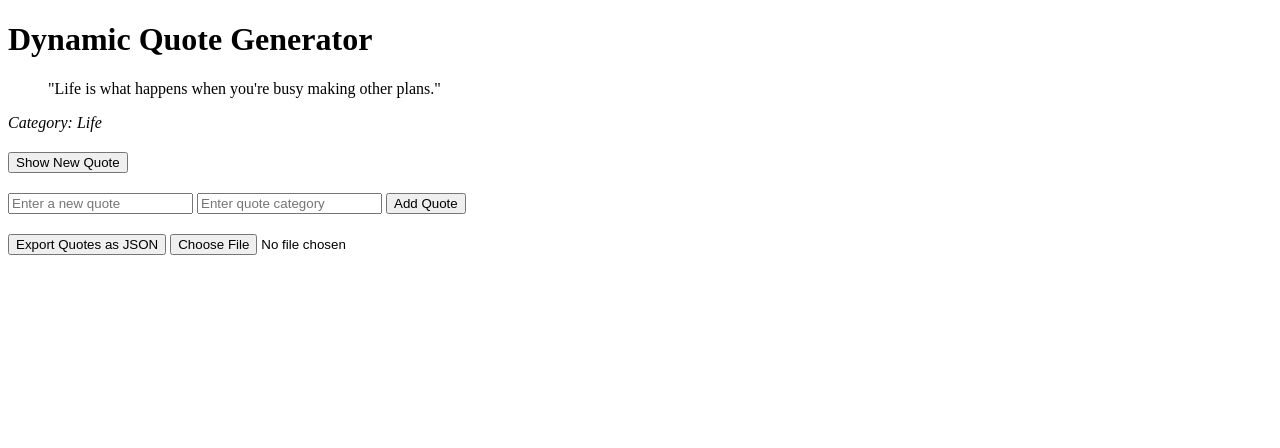
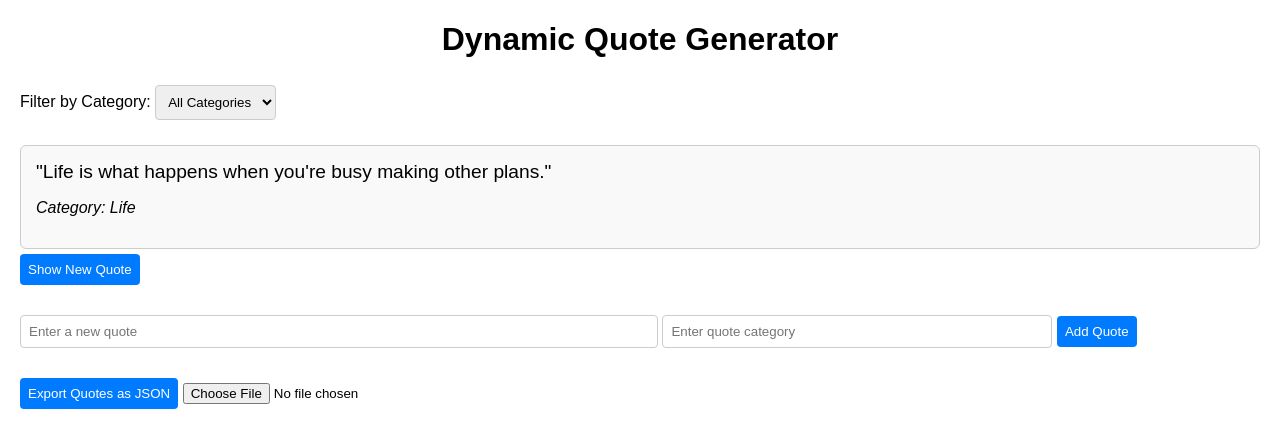
Before and after one commit to okoma-precious/alx_fe_javascript, a plain HTML site: page index.html in a window 1280 px wide. Both pictures are taken after a click on the button "Show New Quote". Drawn offline with Linux system fonts and the light colour scheme.

Commit message:
Ehance dynamic quote generator

```diff
--- a/index.html
+++ b/index.html
@@ -4,19 +4,69 @@
   <meta charset="UTF-8" />
   <meta name="viewport" content="width=device-width, initial-scale=1.0"/>
   <title>Dynamic Quote Generator</title>
+  <style>
+    body {
+      font-family: Arial, sans-serif;
+      margin: 20px;
+    }
+    h1 {
+      text-align: center;
+    }
+    #quoteDisplay {
+      margin-top: 20px;
+      padding: 15px;
+      border: 1px solid #ccc;
+      border-radius: 6px;
+      background: #f9f9f9;
+    }
+    blockquote {
+      font-size: 1.2em;
+      margin: 0;
+    }
+    select, input[type="text"], button {
+      padding: 8px;
+      margin: 5px 0;
+      border-radius: 4px;
+      border: 1px solid #ccc;
+    }
+    button {
+      background-color: #007bff;
+      color: white;
+      border: none;
+      cursor: pointer;
+    }
+    button:hover {
+      opacity: 0.9;
+    }
+  </style>
 </head>
 <body>
+
   <h1>Dynamic Quote Generator</h1>
 
-  <div id="quoteDisplay" style="margin-bottom: 20px;"></div>
+  <!-- Category Filter Dropdown -->
+  <div>
+    <label for="categoryFilter">Filter by Category:</label>
+    <select id="categoryFilter" onchange="filterQuotes()">
+      <option value="all">All Categories</option>
+      <!-- Categories populated dynamically -->
+    </select>
+  </div>
+
+  <!-- Quote Display Section -->
+  <div id="quoteDisplay"></div>
+
+  <!-- Show Random Quote Button -->
   <button id="newQuote">Show New Quote</button>
 
+  <!-- Add Quote Form -->
   <div style="margin-top: 20px;">
-    <input id="newQuoteText" type="text" placeholder="Enter a new quote" />
-    <input id="newQuoteCategory" type="text" placeholder="Enter quote category" />
+    <input id="newQuoteText" type="text" placeholder="Enter a new quote" style="width: 50%;"/>
+    <input id="newQuoteCategory" type="text" placeholder="Enter quote category" style="width: 30%;"/>
     <button onclick="addQuote()">Add Quote</button>
   </div>
 
+  <!-- Import/Export Section -->
   <div style="margin-top: 20px;">
     <button onclick="exportQuotes()">Export Quotes as JSON</button>
     <input type="file" id="importFile" accept=".json" onchange="importFromJsonFile(event)" />
--- a/script.js
+++ b/script.js
@@ -1,35 +1,48 @@
-// Initialize quotes from localStorage or fallback to default
 let quotes = JSON.parse(localStorage.getItem("quotes")) || [
   { text: "The best way to get started is to quit talking and begin doing.", category: "Motivation" },
   { text: "Don't let yesterday take up too much of today.", category: "Motivation" },
   { text: "Life is what happens when you're busy making other plans.", category: "Life" },
 ];
 
-// Save quotes to localStorage
 function saveQuotes() {
   localStorage.setItem("quotes", JSON.stringify(quotes));
 }
 
-// Display a random quote
+function populateCategories() {
+  const categorySet = new Set(quotes.map(quote => quote.category));
+  const categoryFilter = document.getElementById("categoryFilter");
+
+  // Clear existing categories first
+  categoryFilter.innerHTML = `<option value="all">All Categories</option>`;
+
+  categorySet.forEach(category => {
+    const option = document.createElement("option");
+    option.value = category;
+    option.textContent = category;
+    categoryFilter.appendChild(option);
+  });
+}
+
 function showRandomQuote() {
-  if (quotes.length === 0) {
-    document.getElementById("quoteDisplay").innerHTML = "<p>No quotes available. Add some!</p>";
+  const selectedCategory = document.getElementById("categoryFilter").value;
+  let filteredQuotes = selectedCategory === "all" ? quotes : quotes.filter(q => q.category === selectedCategory);
+
+  if (filteredQuotes.length === 0) {
+    document.getElementById("quoteDisplay").innerHTML = "<p>No quotes available for this category.</p>";
     return;
   }
-  const randomIndex = Math.floor(Math.random() * quotes.length);
-  const quote = quotes[randomIndex];
 
-  // Display the quote
+  const randomIndex = Math.floor(Math.random() * filteredQuotes.length);
+  const quote = filteredQuotes[randomIndex];
+
   document.getElementById("quoteDisplay").innerHTML = `
     <blockquote>"${quote.text}"</blockquote>
     <p><em>Category: ${quote.category}</em></p>
   `;
 
-  // Save last viewed quote index to sessionStorage (optional)
   sessionStorage.setItem("lastViewedQuoteIndex", randomIndex);
 }
 
-// Add a new quote from user input
 function addQuote() {
   const newText = document.getElementById("newQuoteText").value.trim();
   const newCategory = document.getElementById("newQuoteCategory").value.trim();
@@ -42,17 +55,16 @@ function addQuote() {
   const newQuote = { text: newText, category: newCategory };
   quotes.push(newQuote);
   saveQuotes();
+  populateCategories(); // Update categories dropdown with new category
 
-  // Clear input fields
   document.getElementById("newQuoteText").value = "";
   document.getElementById("newQuoteCategory").value = "";
 
   alert("Quote added successfully!");
 }
 
-// Export quotes to a JSON file
 function exportQuotes() {
-  const dataStr = JSON.stringify(quotes, null, 2); // Pretty-print JSON
+  const dataStr = JSON.stringify(quotes, null, 2);
   const blob = new Blob([dataStr], { type: "application/json" });
   const url = URL.createObjectURL(blob);
 
@@ -64,17 +76,15 @@ function exportQuotes() {
   document.body.removeChild(link);
 }
 
-// Import quotes from a JSON file
 function importFromJsonFile(event) {
   const fileReader = new FileReader();
   fileReader.onload = function(e) {
     try {
       const importedQuotes = JSON.parse(e.target.result);
-      if (!Array.isArray(importedQuotes)) {
-        throw new Error("Invalid JSON: Expected an array of quotes");
-      }
+      if (!Array.isArray(importedQuotes)) throw new Error("Invalid JSON: Expected an array of quotes");
       quotes.push(...importedQuotes);
       saveQuotes();
+      populateCategories();
       alert('Quotes imported successfully!');
     } catch (error) {
       alert("Error importing quotes: " + error.message);
@@ -83,15 +93,30 @@ function importFromJsonFile(event) {
   fileReader.readAsText(event.target.files[0]);
 }
 
-// Event listener for showing new quote
+function filterQuotes() {
+  const selectedCategory = document.getElementById("categoryFilter").value;
+  localStorage.setItem("selectedCategory", selectedCategory);
+
+  const filteredQuotes = selectedCategory === "all" ? quotes : quotes.filter(q => q.category === selectedCategory);
+
+  if (filteredQuotes.length === 0) {
+    document.getElementById("quoteDisplay").innerHTML = "<p>No quotes available for this category.</p>";
+    return;
+  }
+
+  const quoteList = filteredQuotes.map(q => `<li>"${q.text}" <em>[${q.category}]</em></li>`).join("");
+  document.getElementById("quoteDisplay").innerHTML = `<ul>${quoteList}</ul>`;
+}
+
 document.getElementById("newQuote").addEventListener("click", showRandomQuote);
 
-// Restore last viewed quote on page load (optional)
-const lastViewedIndex = sessionStorage.getItem("lastViewedQuoteIndex");
-if (lastViewedIndex !== null && quotes[lastViewedIndex]) {
-  const quote = quotes[lastViewedIndex];
-  document.getElementById("quoteDisplay").innerHTML = `
-    <blockquote>"${quote.text}"</blockquote>
-    <p><em>Category: ${quote.category}</em></p>
-  `;
-}
+// Populate categories and restore last selected filter on load
+window.onload = function() {
+  populateCategories();
+
+  const savedCategory = localStorage.getItem("selectedCategory");
+  if (savedCategory) {
+    document.getElementById("categoryFilter").value = savedCategory;
+  }
+  filterQuotes();
+};
```
